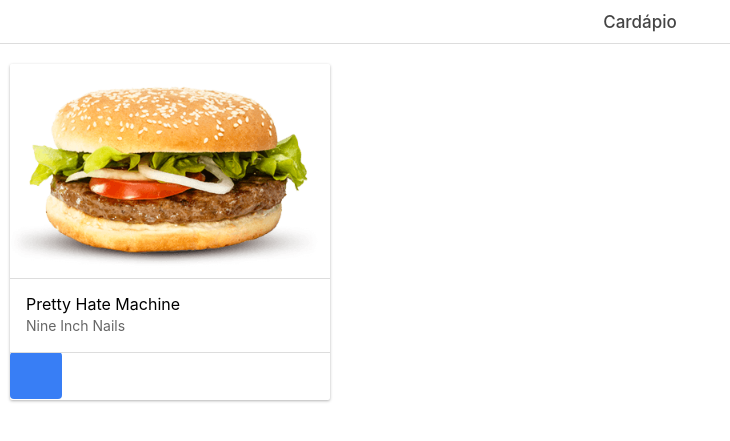
After one commit to vinifig/guerreiro_site, a PHP site: page /guerreiro_site/modulos/comuns/cardapio.php in a window 1280 px wide. The commit adds this page. Shown: the top 441 px of the page, without its empty margins (0-730 px from the left). Run offline with PHP 8.4, Linux system fonts and the light colour scheme.

Commit message:
teste com pagina cardapio

```diff
--- /dev/null
+++ b/modulos/comuns/cardapio.php
@@ -0,0 +1,21 @@
+<?php
+  $title_page = "Cardápio";
+
+  include '../../header.php';
+ ?>
+ <div class="list card col-25">
+
+    <div class="item item-image">
+    <img src="http://localhost/guerreiro_site/img/hamburger.png">
+  </div>
+
+	<div class="item">
+	    <h2>Pretty Hate Machine</h2>
+	    <p>Nine Inch Nails</p>
+	  </div>
+	<button class="button button-positive"></button>
+
+</div>
+<?php
+  include '../../footer.php';
+?>
--- a/modulos/gerencia/cadastroFuncionario.php
+++ b/modulos/gerencia/cadastroFuncionario.php
@@ -4,7 +4,7 @@
   //   ["nome" => "oi", "url" => "#1"],
   //   ["nome" => "cueio", "url" => "#2"],
   // ];
-  include 'header.php';
+  include '../../header.php';
  ?>
  	  <div id="inputFields" class="list">
 			<label class="item">
@@ -23,5 +23,5 @@
 		<button class="button button-positive">Cadastrar</button>
 
 <?php
-  include 'footer.php';
+  include '../../footer.php';
 ?>
```
Also changed, not shown: img/hamburger.PNG (added).
